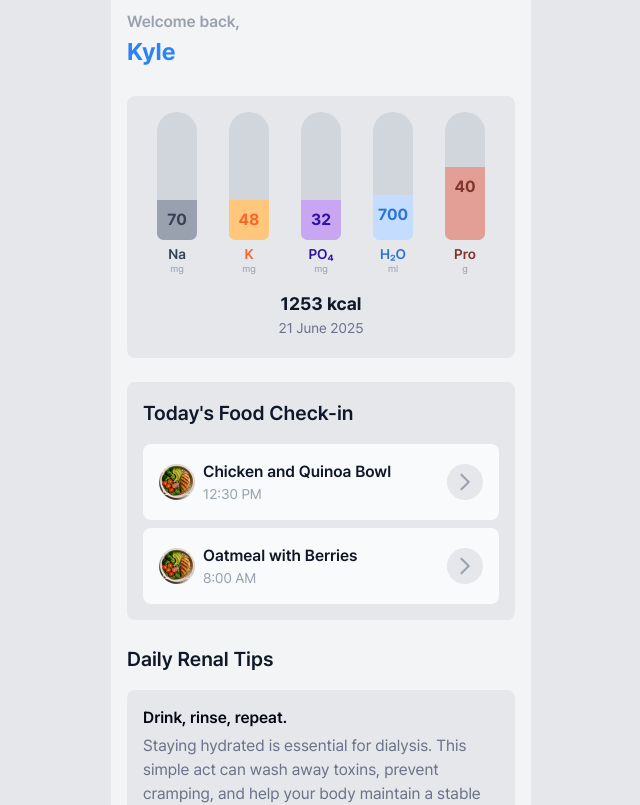
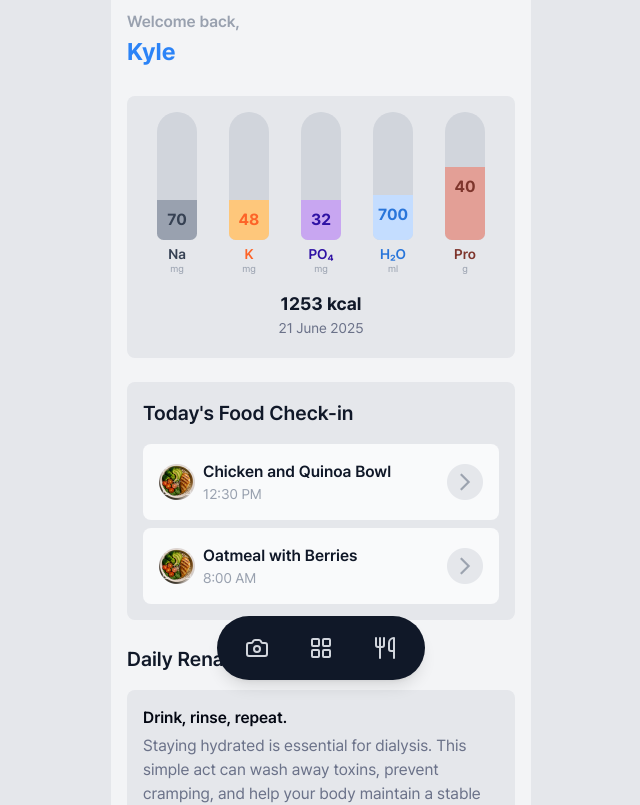
Before and after one commit to metamatong/renal-guard-client, a React (Vite) app: page /dashboard in a window 1280 px wide. Shown: the top 805 px of the page, without its empty margins (319-959 px from the left). Built offline with nearby package versions, Linux system fonts and the light colour scheme.

Commit message:
feat: add bottom nav bar

```diff
--- /dev/null
+++ b/src/components/layouts/BottomNavigationBar/index.tsx
@@ -0,0 +1,84 @@
+import React from 'react';
+import { NavLink } from 'react-router-dom';
+import { Camera, LayoutGrid, Utensils } from 'lucide-react';
+import clsx from 'clsx';
+
+/**
+ * Floating bottom navigation bar with three actions:
+ *  - Scan  (Camera)   → /scan
+ *  - Home  (Grid)     → /
+ *  - Meals (Utensils) → /meals
+ */
+const BottomNavigationBar: React.FC = () => {
+  const baseItem =
+    'relative flex h-10 w-10 items-center justify-center rounded-full transition-colors';
+
+  const activePill =
+    'before:absolute before:inset-0 before:-z-10 before:rounded-full ' +
+    'before:bg-blue-600 before:animate-fade-in';
+
+  return (
+    <nav
+      className={clsx(
+        'fixed bottom-30 inset-x-0 mx-auto w-fit z-50',
+        'rounded-full bg-gray-900 px-5 py-3 shadow-lg'
+      )}
+      aria-label="Primary"
+    >
+      <ul className="flex items-center gap-6">
+        {/* Scan */}
+        <li>
+          <NavLink
+            to="/scan"
+            className={({ isActive }) =>
+              clsx(
+                baseItem,
+                isActive && activePill,
+                'text-gray-300 hover:text-white'
+              )
+            }
+            aria-label="Scan meal"
+          >
+            <Camera className="h-6 w-6" />
+          </NavLink>
+        </li>
+
+        {/* Home / Dashboard */}
+        <li>
+          <NavLink
+            to="/"
+            className={({ isActive }) =>
+              clsx(
+                baseItem,
+                isActive && activePill,
+                'text-gray-300 hover:text-white'
+              )
+            }
+            aria-label="Dashboard"
+          >
+            <LayoutGrid className="h-6 w-6" />
+          </NavLink>
+        </li>
+
+        {/* Meals */}
+        <li>
+          <NavLink
+            to="/meals"
+            className={({ isActive }) =>
+              clsx(
+                baseItem,
+                isActive && activePill,
+                'text-gray-300 hover:text-white'
+              )
+            }
+            aria-label="Meals list"
+          >
+            <Utensils className="h-6 w-6" />
+          </NavLink>
+        </li>
+      </ul>
+    </nav>
+  );
+};
+
+export default BottomNavigationBar;
--- a/src/components/layouts/PageWrapper/index.tsx
+++ b/src/components/layouts/PageWrapper/index.tsx
@@ -5,6 +5,8 @@ import clsx from 'clsx';
 import GlobalNavigationBar from '@/components/layouts/GlobalNavigationBar';
 import type { GnbProps } from '@/components/layouts/GlobalNavigationBar';
 import Footer from '@/components/layouts/Footer';
+import BottomNavigationBar from '@/components/layouts/BottomNavigationBar';
+import {createPortal} from 'react-dom';
 
 type Props = {
   children: ReactNode;
@@ -40,7 +42,9 @@ const PageWrapper = ({ children, gnbProps, extraComponents }: Props) => {
         {gnbProps && <GlobalNavigationBar {...gnbProps} />}
         {children}
         {extraComponents?.hasFooter && <Footer />}
-        {/*{extraComponents?.hasBottomNavigation && <BottomNavigation />}*/}
+
+        {/* floating bottom nav */}
+        {extraComponents?.hasBottomNavigation && createPortal(<BottomNavigationBar /> as React.ReactNode, document.body)}
       </div>
     </div>
   );
--- a/src/pages/Dashboard/index.tsx
+++ b/src/pages/Dashboard/index.tsx
@@ -56,7 +56,7 @@ const Dashboard: React.FC = () => {
   );
 
   return (
-    <PageWrapper gnbProps={gnbProps} extraComponents={{hasFooter: true, hasBottomNavigation: false}}>
+    <PageWrapper gnbProps={gnbProps} extraComponents={{hasFooter: true, hasBottomNavigation: true}}>
       <div className='min-h-[calc(100vh-256px)] w-full bg-gray-100 text-gray-900'>
         <main className='p-4'>
           {/* ── Nutrient Summary ─────────────────────────────────────────────── */}
```
Also changed, not shown: 1 other file (tests, documents, lock files or other folders).
